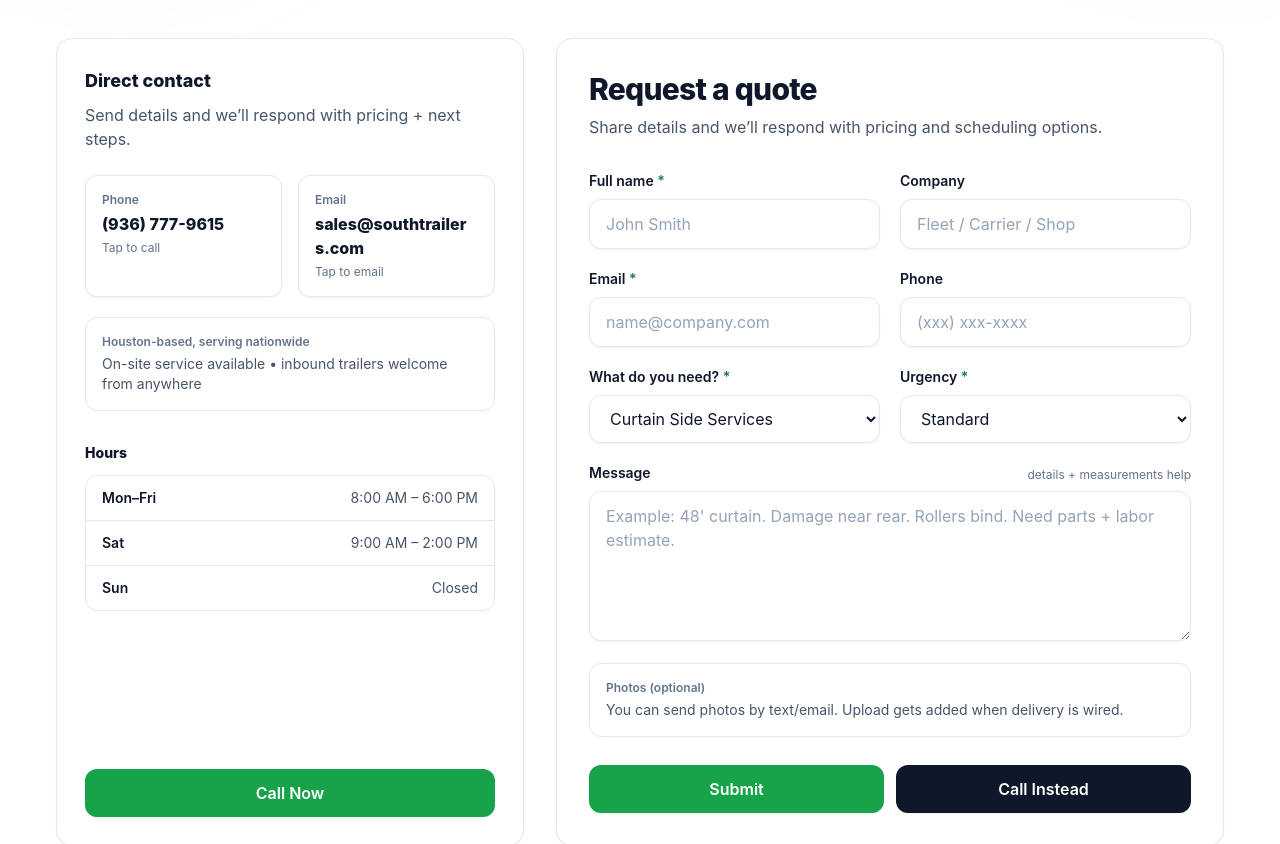
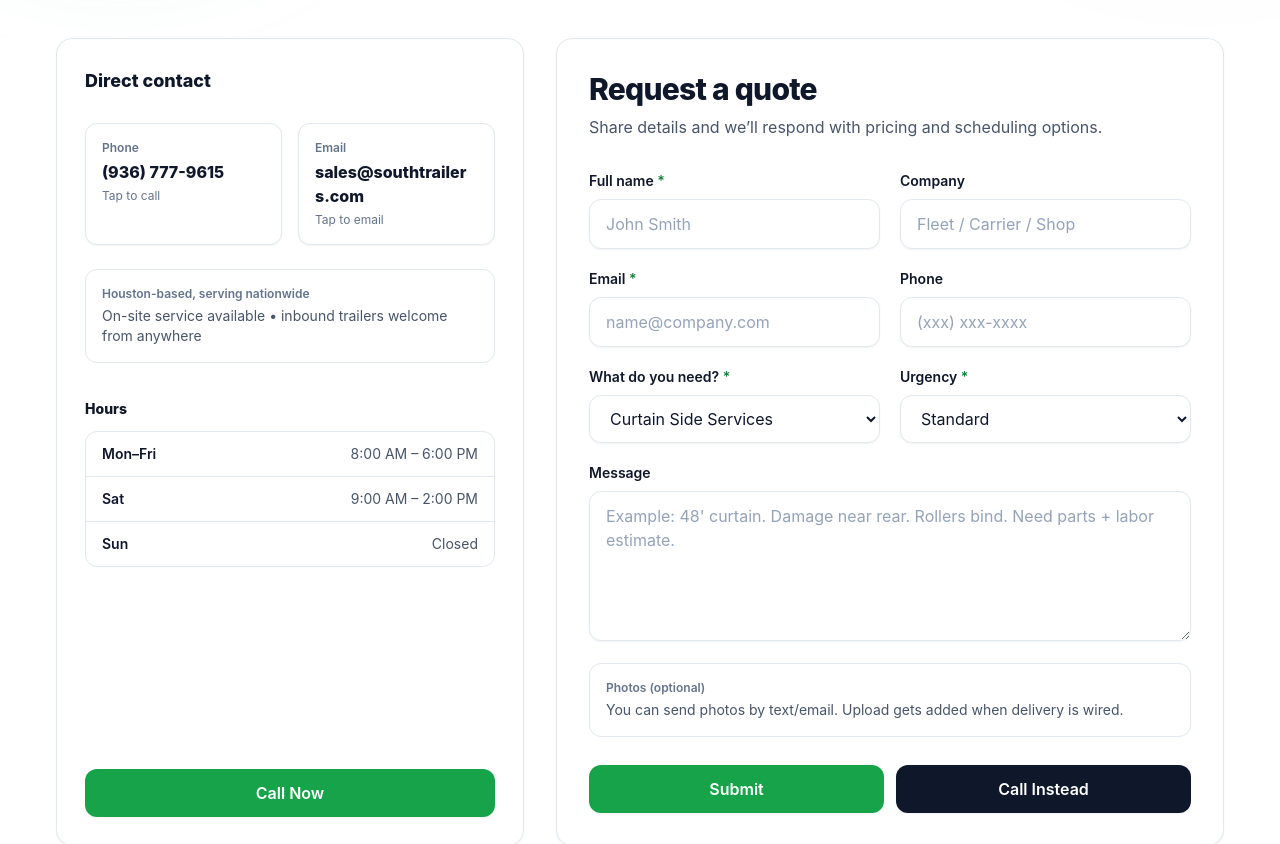
Before and after one commit to Cabezlea/SouthTrailersWeb, a React (Create React App) app: page /contact in a window 1280 px wide. Shown: the part 499-1343 px from the top of the page. Built offline with nearby package versions, Linux system fonts and the light colour scheme; the HTML template or start-up script is replaced by a standard one.

Commit message:
Last changes for contact
Elegance b2b Suspense

```diff
--- a/src/pages/Contact.js
+++ b/src/pages/Contact.js
@@ -261,16 +261,9 @@ const Contact = () => {
                         <div className="lg:col-span-5 h-full">
                             <div className={`${cardBase} h-full p-6 sm:p-7 flex flex-col`}>
                                 <p className="text-lg font-extrabold text-slate-900">Direct contact</p>
-                                <p className="mt-2 text-slate-600">
-                                    {intent === "talk"
-                                        ? "Call now for fast coordination."
-                                        : intent === "general"
-                                            ? "Send a message and we’ll point you in the right direction."
-                                            : "Send details and we’ll respond with pricing + next steps."}
-                                </p>
 
                                 {/* phone + email */}
-                                <div className="mt-6 grid grid-cols-1 sm:grid-cols-2 gap-4">
+                                <div className="mt-7 grid grid-cols-1 sm:grid-cols-2 gap-4">
                                     <a
                                         href={contact.phoneHref}
                                         className="rounded-xl border border-slate-200 bg-white p-4 hover:bg-slate-50 transition shadow-sm"
@@ -294,13 +287,13 @@ const Contact = () => {
                                 </div>
 
                                 {/* base line */}
-                                <div className="mt-5 rounded-xl border border-slate-200 bg-white p-4">
+                                <div className="mt-6 rounded-xl border border-slate-200 bg-white p-4">
                                     <p className="text-xs font-semibold text-slate-500">{contact.baseTitle}</p>
                                     <p className="mt-1 text-sm text-slate-600">{contact.baseLine}</p>
                                 </div>
 
                                 {/* hours */}
-                                <div className="mt-8">
+                                <div className="mt-9">
                                     <p className="text-sm font-extrabold text-slate-900">Hours</p>
                                     <div className="mt-3 rounded-xl border border-slate-200 bg-white overflow-hidden">
                                         <div className="divide-y divide-slate-200">
@@ -315,7 +308,7 @@ const Contact = () => {
                                 </div>
 
                                 {/* bottom CTA aligned sizing */}
-                                <div className="mt-auto pt-8">
+                                <div className="mt-auto pt-9">
                                     <a
                                         href={contact.phoneHref}
                                         className="inline-flex w-full justify-center items-center px-6 py-3 rounded-xl bg-green-600 text-white font-semibold hover:bg-green-700 transition shadow-sm"
@@ -333,9 +326,7 @@ const Contact = () => {
                             <div className={`${cardBase} h-full`}>
                                 <div className="p-6 sm:p-8">
                                     <div>
-                                        <p className="text-2xl sm:text-3xl font-extrabold tracking-tight text-slate-900">
-                                            {formTitle}
-                                        </p>
+                                        <p className="text-2xl sm:text-3xl font-extrabold tracking-tight text-slate-900">{formTitle}</p>
                                         <p className="mt-2 text-slate-600">{formSub}</p>
                                     </div>
 
@@ -401,7 +392,8 @@ const Contact = () => {
                                         </Field>
 
                                         <div className="sm:col-span-2">
-                                            <Field label="Message" right="details + measurements help" error={errors.message}>
+                                            {/* removed the "details + measurements help" right text */}
+                                            <Field label="Message" error={errors.message}>
                         <textarea
                             className={`${inputBase} min-h-[150px] resize-y`}
                             name="message"
```
Lines whose indentation alone changed are shown as unchanged.
